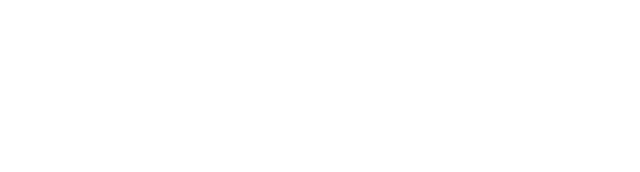
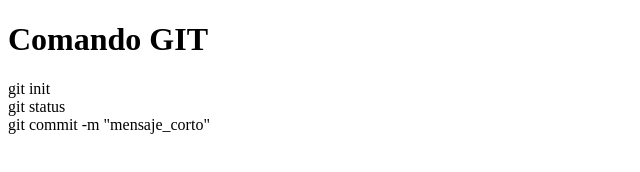
Before and after one commit to arvargas2/proyecto_web_sec_6, a plain HTML site: page index.html in a window 1280 px wide. Shown: the whole page, without its empty margins (0-640 px from the left). Drawn offline with Linux system fonts and the light colour scheme.

Commit message:
Se agrego contenido al html

```diff
--- a/index.html
+++ b/index.html
@@ -9,7 +9,16 @@
 
 <body>
 
-
+    <h1>Comando GIT</h1>
+    <div class="comando">
+        git init
+    </div>
+    <div class="comando">
+        git status
+    </div>
+    <div class="comando">
+        git commit -m "mensaje_corto"
+    </div>
 </body>
 
 </html>
```
